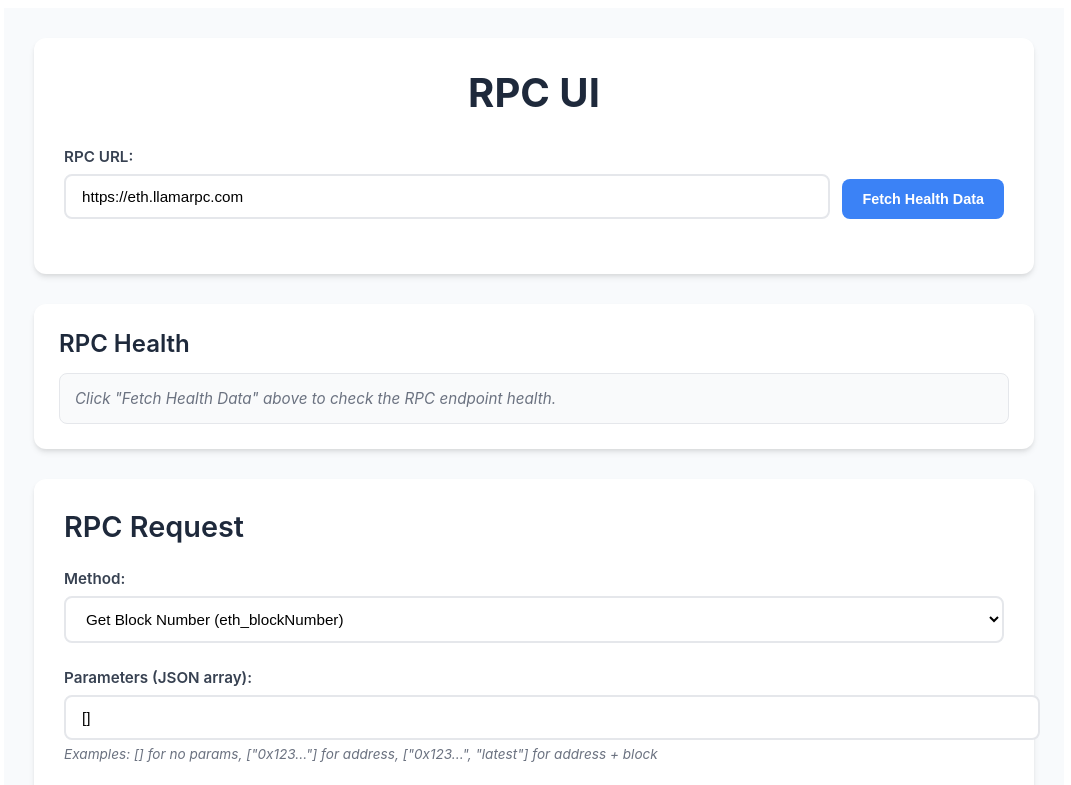
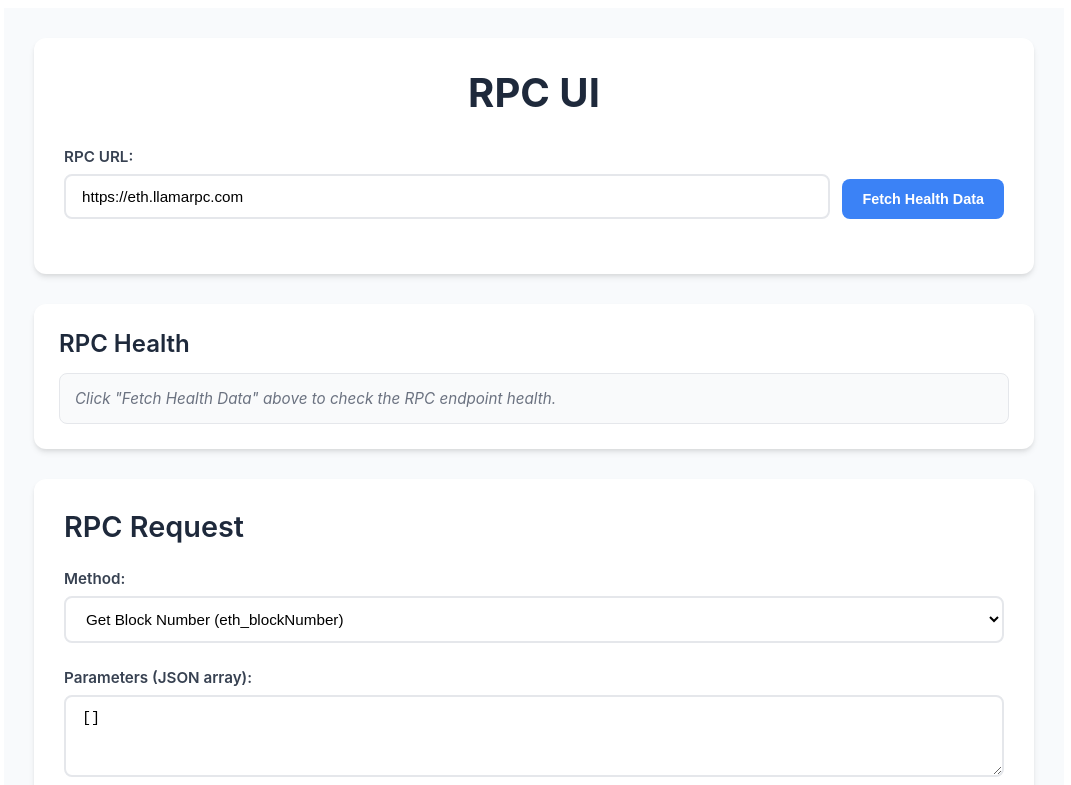
Before and after one commit to omnifient/rpc-ui, a Preact app: page / in a window 1280 px wide. Shown: the top 785 px of the page, without its empty margins (106-1177 px from the left). Built offline with nearby package versions, Linux system fonts and the light colour scheme.

Commit message:
fix styling

```diff
--- a/src/components/RpcRequest.jsx
+++ b/src/components/RpcRequest.jsx
@@ -69,8 +69,8 @@
       </h2>
 
       <div style={{ marginBottom: '25px' }}>
-        <div style={{ display: 'flex', gap: '12px', alignItems: 'flex-end', marginBottom: '12px' }}>
-          <div style={{ flex: 2 }}>
+        <div style={{ display: 'flex', flexWrap: 'wrap', gap: '12px', alignItems: 'flex-end', marginBottom: '12px' }}>
+          <div style={{ flex: '1 1 220px', minWidth: 0 }}>
             <label style={{
               display: 'block',
               marginBottom: '8px',
@@ -97,7 +97,9 @@
                 fontSize: '0.95rem',
                 backgroundColor: 'white',
                 transition: 'border-color 0.2s ease',
-                outline: 'none'
+                outline: 'none',
+                boxSizing: 'border-box',
+                minWidth: 0
               }}
               onFocus={(e) => e.target.style.borderColor = '#3b82f6'}
               onBlur={(e) => e.target.style.borderColor = '#e5e7eb'}
@@ -109,7 +111,7 @@
             </select>
           </div>
           {(!predefinedMethods.some(({ value }) => value === method)) && (
-            <div style={{ flex: 3 }}>
+            <div style={{ flex: '2 1 220px', minWidth: 0 }}>
               <label style={{
                 display: 'block',
                 marginBottom: '8px',
@@ -132,7 +134,9 @@
                   borderRadius: '8px',
                   fontSize: '0.95rem',
                   transition: 'border-color 0.2s ease',
-                  outline: 'none'
+                  outline: 'none',
+                  boxSizing: 'border-box',
+                  minWidth: 0
                 }}
                 onFocus={(e) => e.target.style.borderColor = '#3b82f6'}
                 onBlur={(e) => e.target.style.borderColor = '#e5e7eb'}
@@ -152,19 +156,24 @@
         }}>
           Parameters (JSON array):
         </label>
-        <input
-          type="text"
+        <textarea
           value={params}
           onChange={(e) => setParams(e.target.value)}
           placeholder="Enter Params (JSON array)"
+          rows={3}
           style={{
             width: '100%',
+            minWidth: 0,
+            maxWidth: '100%',
+            boxSizing: 'border-box',
             padding: '12px 16px',
             border: '2px solid #e5e7eb',
             borderRadius: '8px',
             fontSize: '0.95rem',
             transition: 'border-color 0.2s ease',
-            outline: 'none'
+            outline: 'none',
+            resize: 'vertical',
+            overflowWrap: 'break-word'
           }}
           onFocus={(e) => e.target.style.borderColor = '#3b82f6'}
           onBlur={(e) => e.target.style.borderColor = '#e5e7eb'}
```
